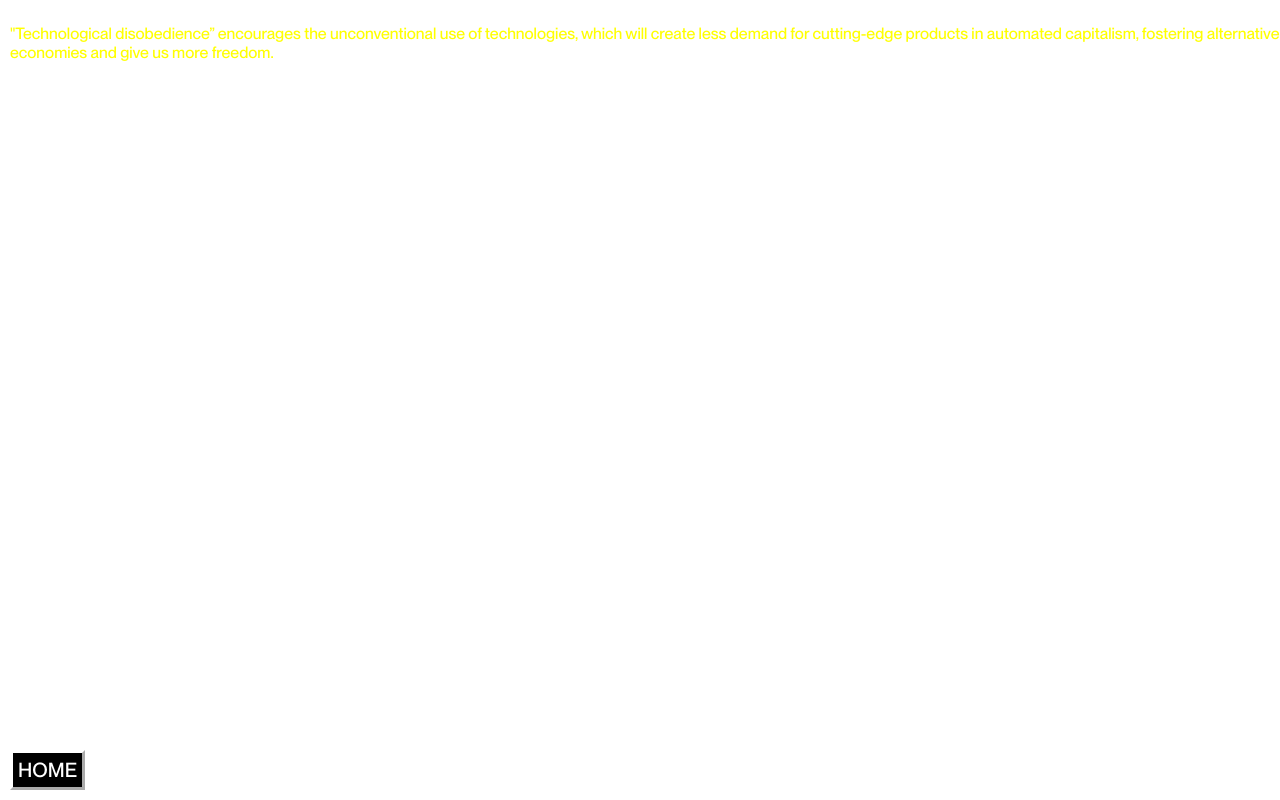
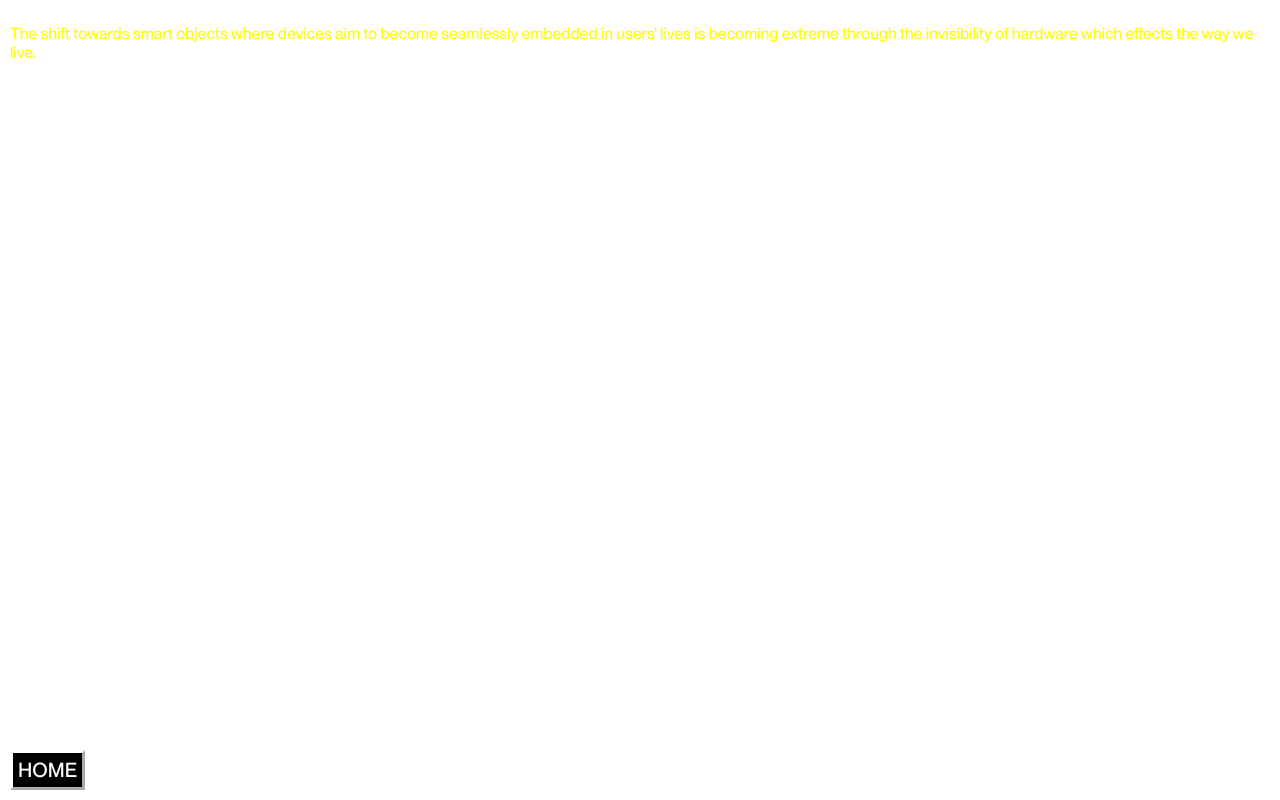
Before and after one commit to TajaRegent/post-digital, a plain HTML site: page index.html in a window 1280 px wide. Drawn offline with Linux system fonts and the light colour scheme.

Commit message:
Update index.html
final

```diff
--- a/index.html
+++ b/index.html
@@ -44,7 +44,7 @@
 
  <p>
 
-    "Technological disobedience” encourages the unconventional use of technologies, which will create less demand for cutting-edge products in automated capitalism, fostering alternative economies and give us more freedom.
+    The shift towards smart objects where devices aim to become seamlessly embedded in users' lives is becoming extreme through the invisibility of hardware which effects the way we live.
 
   </p>
 
```
